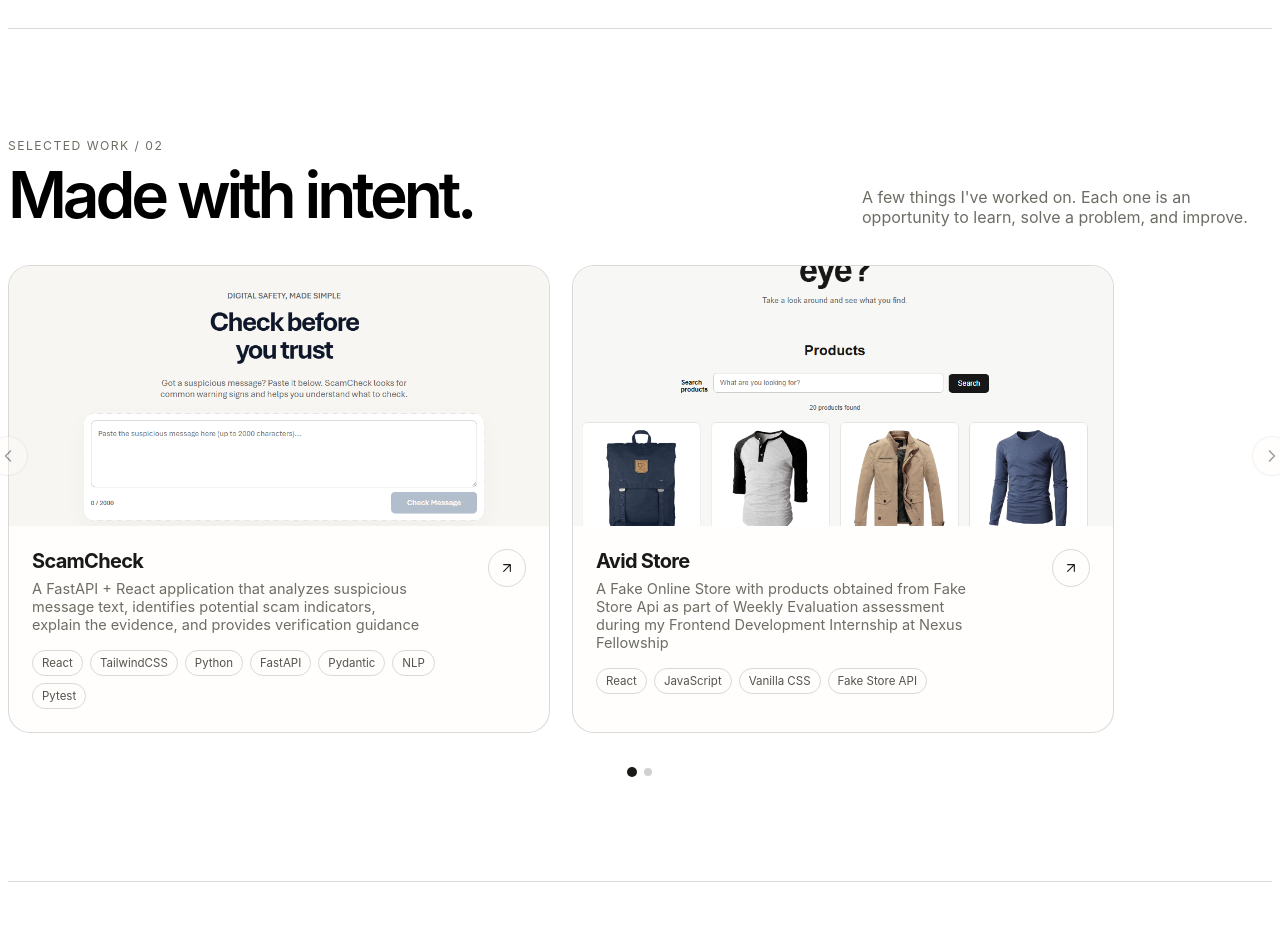
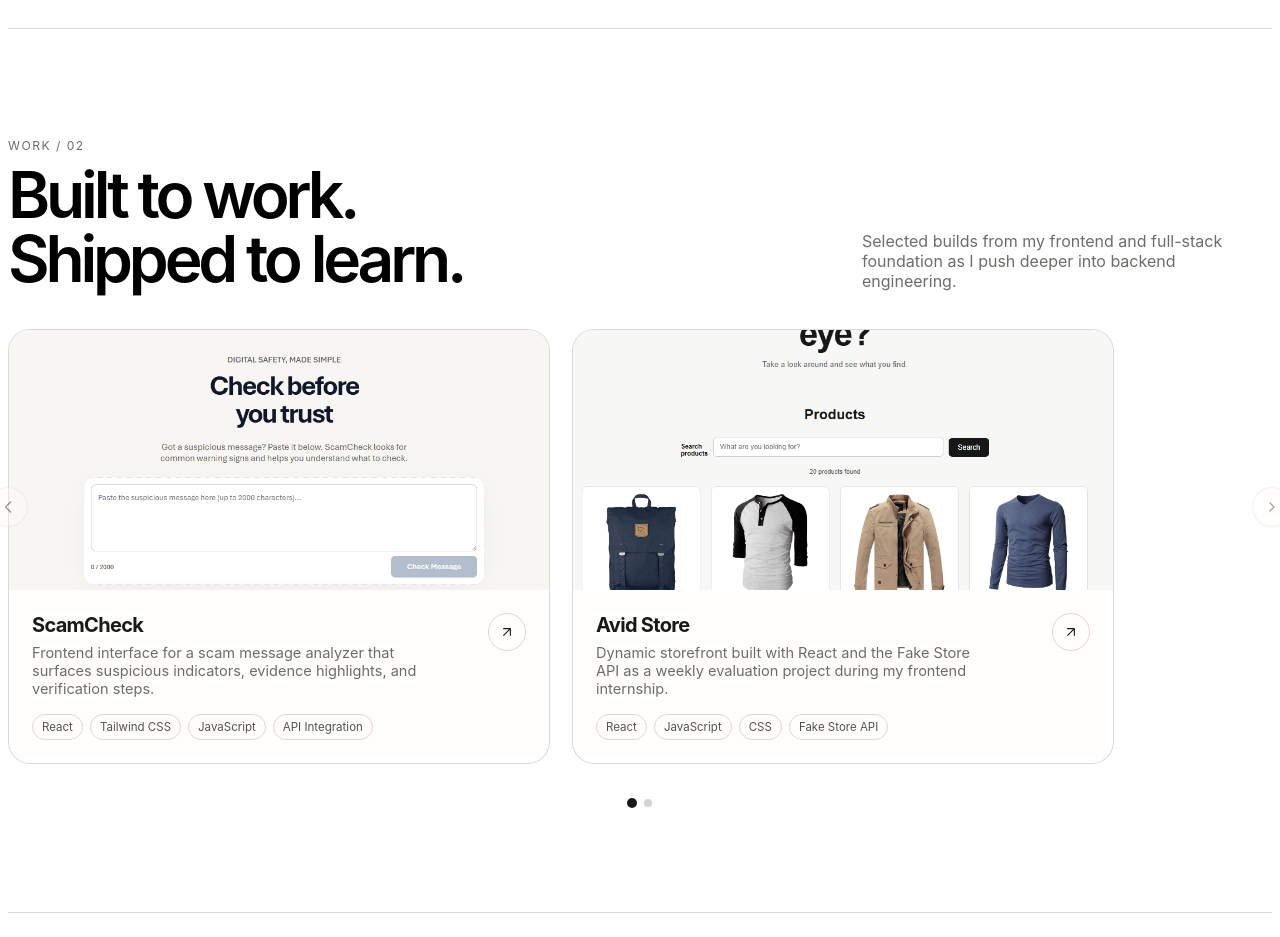
Before and after one commit to Avidcodes/avid-portfolio, a React (Vite) app: page / in a window 1280 px wide. Shown: the part 1560-2497 px from the top of the page. Built offline with nearby package versions, Linux system fonts and the light colour scheme.

Commit message:
Refactor project descriptions and improve scrolling logic

```diff
--- a/src/Work/Work.jsx
+++ b/src/Work/Work.jsx
@@ -7,42 +7,39 @@ export default function Work() {
   const scrollContainerRef = useRef(null);
   const [currentIndex, setCurrentIndex] = useState(0);
 
-  // Array of your projects with real image sources
   const projects = [
     {
       title: 'ScamCheck',
       description:
-        'A FastAPI + React application that analyzes suspicious message text, identifies potential scam indicators, explain the evidence, and provides verification guidance',
-      tags: [
-        'React',
-        'TailwindCSS',
-        'Python',
-        'FastAPI',
-        'Pydantic',
-        'NLP',
-        'Pytest',
-      ],
+        'Frontend interface for a scam message analyzer that surfaces suspicious indicators, evidence highlights, and verification steps.',
+      tags: ['React', 'Tailwind CSS', 'JavaScript', 'API Integration'],
       link: 'https://scam-check1.vercel.app',
       image: scamCheckImg,
     },
     {
       title: 'Avid Store',
       description:
-        'A Fake Online Store with products obtained from Fake Store Api as part of Weekly Evaluation assessment during my Frontend Development Internship at Nexus Fellowship',
-      tags: ['React', 'JavaScript', 'Vanilla CSS', 'Fake Store API'],
+        'Dynamic storefront built with React and the Fake Store API as a weekly evaluation project during my frontend internship.',
+      tags: ['React', 'JavaScript', 'CSS', 'Fake Store API'],
       link: 'https://avid-dynamic-web-app.vercel.app',
       image: AvidStoreImg,
     },
   ];
 
+  const getStepWidth = () => {
+    const container = scrollContainerRef.current;
+    const card = container?.querySelector('.project-card');
+    return card ? card.offsetWidth + 22 : 0;
+  };
+
   const scrollToIndex = (index) => {
-    setCurrentIndex(index);
+    const clamped = Math.max(0, Math.min(index, projects.length - 1));
+    setCurrentIndex(clamped);
     const container = scrollContainerRef.current;
-    if (container) {
-      const cardWidth =
-        container.querySelector('.project-card').offsetWidth + 22; // width + gap
+    const stepWidth = getStepWidth();
+    if (container && stepWidth) {
       container.scrollTo({
-        left: cardWidth * index,
+        left: stepWidth * clamped,
         behavior: 'smooth',
       });
     }
@@ -50,11 +47,10 @@ export default function Work() {
 
   const handleScroll = () => {
     const container = scrollContainerRef.current;
-    if (container) {
-      const cardWidth =
-        container.querySelector('.project-card').offsetWidth + 22;
-      const index = Math.round(container.scrollLeft / cardWidth);
-      setCurrentIndex(index);
+    const stepWidth = getStepWidth();
+    if (container && stepWidth) {
+      const index = Math.round(container.scrollLeft / stepWidth);
+      setCurrentIndex(Math.max(0, Math.min(index, projects.length - 1)));
     }
   };
 
@@ -62,20 +58,24 @@ export default function Work() {
     <section className='section' id='work' data-section>
       <div className='section-heading reveal is-visible'>
         <div>
-          <span className='section-index'>Selected work / 02</span>
-          <h2>Made with intent.</h2>
+          <span className='section-index'>WORK / 02</span>
+          <h2>
+            Built to work.
+            <br />
+            Shipped to learn.
+          </h2>
         </div>
         <p className='section-intro'>
-          A few things I've worked on. Each one is an opportunity to learn,
-          solve a problem, and improve.
+          Selected builds from my frontend and full-stack foundation as I push
+          deeper into backend engineering.
         </p>
       </div>
 
       <div className='carousel-wrapper'>
-        {/* Faint Left Arrow */}
         <button
           className='carousel-arrow carousel-arrow-left'
-          onClick={() => scrollToIndex(Math.max(currentIndex - 1, 0))}
+          onClick={() => scrollToIndex(currentIndex - 1)}
+          disabled={currentIndex === 0}
           aria-label='Previous slide'
         >
           <svg viewBox='0 0 24 24' width='20' height='20' fill='none'>
@@ -89,18 +89,17 @@ export default function Work() {
           </svg>
         </button>
 
-        {/* Swipeable Scroll Container */}
         <div
           className='work-grid carousel-track'
           ref={scrollContainerRef}
           onScroll={handleScroll}
         >
-          {projects.map((project, idx) => (
-            <article className='project-card reveal is-visible' key={idx}>
+          {projects.map((project) => (
+            <article className='project-card reveal is-visible' key={project.title}>
               <div className='project-visual image-visual'>
                 <img
                   src={project.image}
-                  alt={project.title}
+                  alt={`${project.title} preview`}
                   className='project-img'
                 />
               </div>
@@ -109,8 +108,8 @@ export default function Work() {
                   <h3>{project.title}</h3>
                   <p>{project.description}</p>
                   <div className='tags'>
-                    {project.tags.map((tag, tIdx) => (
-                      <span className='tag' key={tIdx}>
+                    {project.tags.map((tag) => (
+                      <span className='tag' key={tag}>
                         {tag}
                       </span>
                     ))}
@@ -144,15 +143,13 @@ export default function Work() {
           ))}
         </div>
 
-        {/* Faint Right Arrow */}
         <button
           className='carousel-arrow carousel-arrow-right'
-          onClick={() =>
-            scrollToIndex(Math.min(currentIndex + 1, projects.length - 1))
-          }
+          onClick={() => scrollToIndex(currentIndex + 1)}
+          disabled={currentIndex === projects.length - 1}
           aria-label='Next slide'
         >
-          <svg viewBox='0 0 24 24' width='20' height='20' fill='none'>
+          <svg viewBox='0 0 24 24' width='20' height='16' fill='none'>
             <path
               d='M9 18l6-6-6-6'
               stroke='currentColor'
@@ -164,14 +161,13 @@ export default function Work() {
         </button>
       </div>
 
-      {/* Indicator Dots */}
       <div className='carousel-dots'>
-        {projects.map((_, idx) => (
+        {projects.map((project, idx) => (
           <button
-            key={idx}
+            key={project.title}
             className={`dot ${currentIndex === idx ? 'active' : ''}`}
             onClick={() => scrollToIndex(idx)}
-            aria-label={`Go to slide ${idx + 1}`}
+            aria-label={`Go to ${project.title}`}
           />
         ))}
       </div>
```
